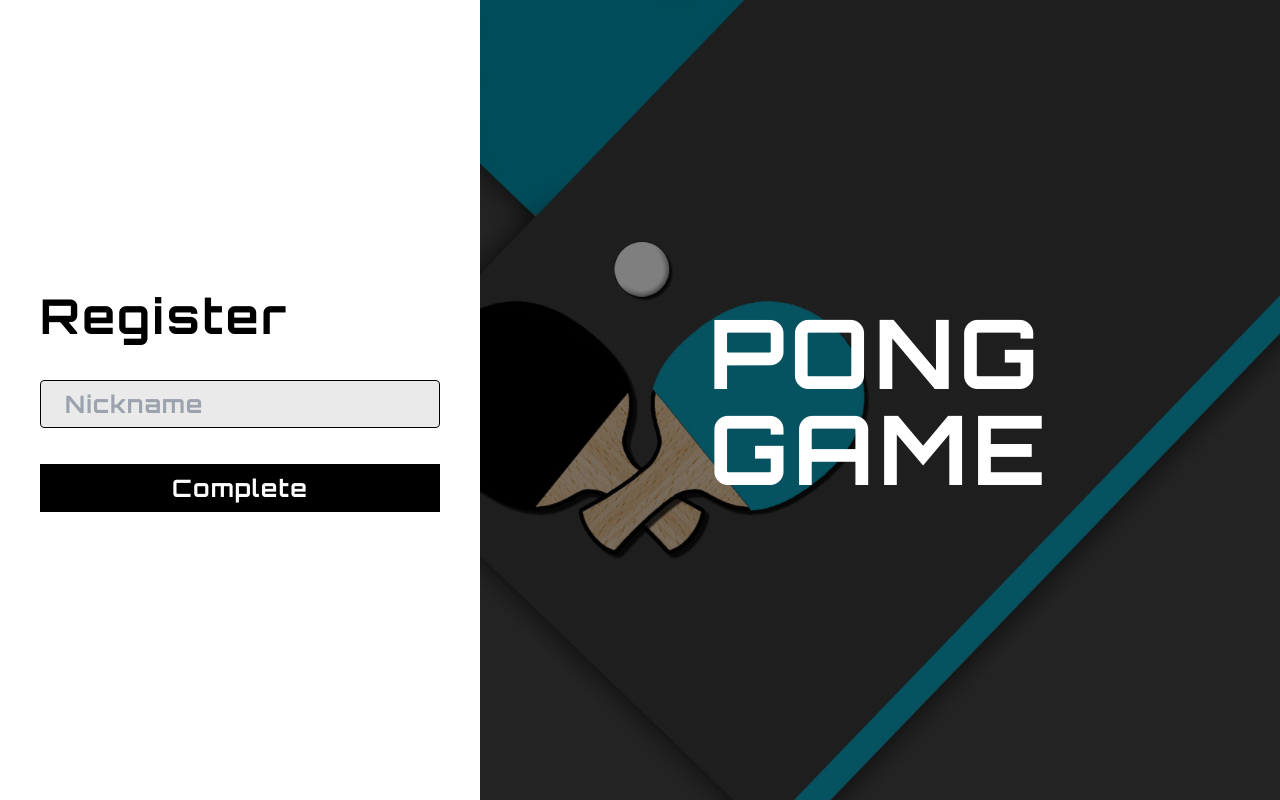
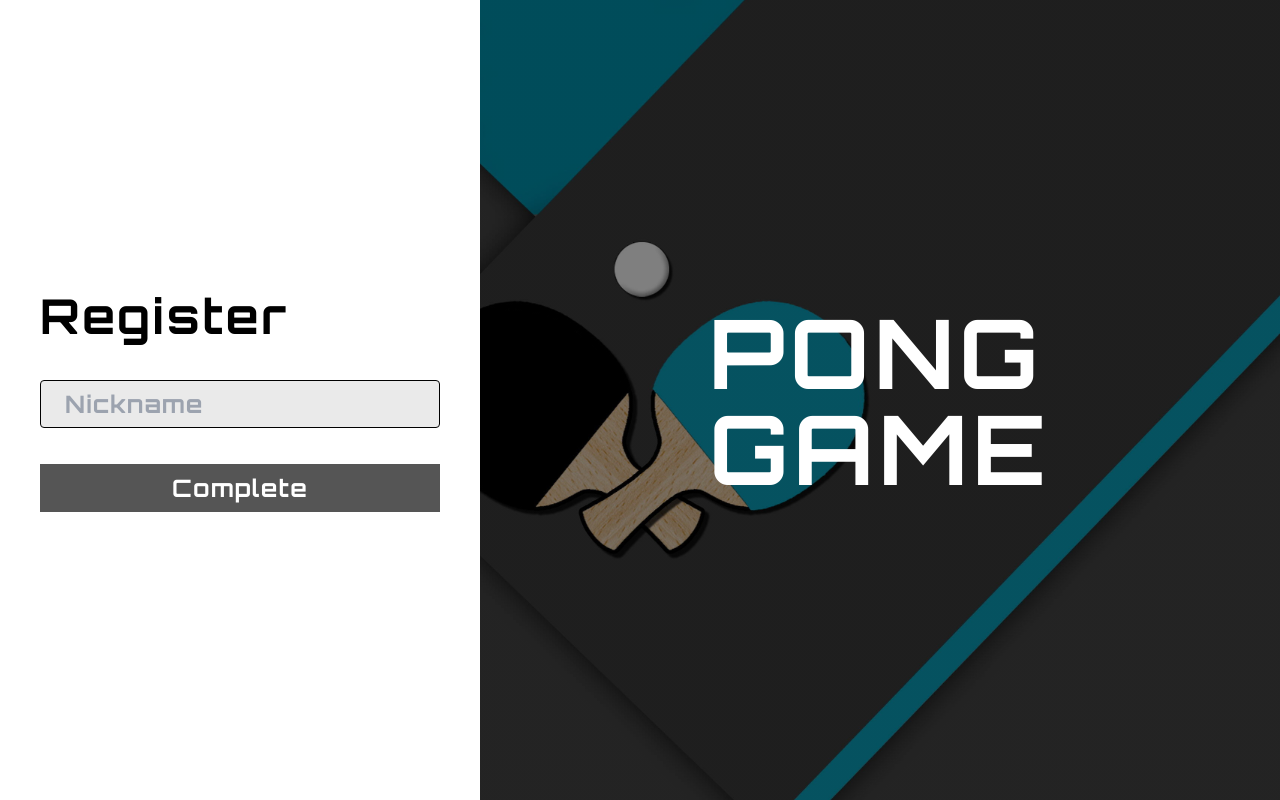
Before and after one commit to ssoyeong-lee/frontend, a Next.js app: page /register in a window 1280 px wide. Built offline with nearby package versions, Linux system fonts and the light colour scheme.

Commit message:
Fix: 버튼 색 변경

```diff
--- a/src/layouts/Button.tsx
+++ b/src/layouts/Button.tsx
@@ -12,7 +12,7 @@ export default function Button({href, className, textClassName, children }: Prop
   return (
     <Link href={href} passHref>
       <FlexBox direction="col" className={`justify-center ${className}
-        ${className?.includes("bg-") ? "" : "bg-[#3691FC]" }`}>
+        ${className?.includes("bg-") ? "" : "bg-button-green" }`}>
         <div className={`w-fit h-fit text-white ${textClassName}`}>
           {children}
         </div>
--- a/src/pages/register.tsx
+++ b/src/pages/register.tsx
@@ -12,10 +12,10 @@ export default function Register() {
             Register
           </div>
         </FlexBox>
-        <TextBox placeholder="Nickname" size="w-[25rem] h-[3rem]" className="font-bold text-2xl tracking-wider bg-[#EAEAEA]"/>
+        <TextBox placeholder="Nickname" size="w-[25rem] h-[3rem]" className="font-bold text-2xl tracking-wider bg-gray-100"/>
         <Button
           href="https://www.naver.com"
-          className="w-[25rem] h-[3rem] bg-black"
+          className="w-[25rem] h-[3rem] bg-gray-500"
           textClassName="font-bold text-2xl tracking-wider"
         >
           Complete
```
